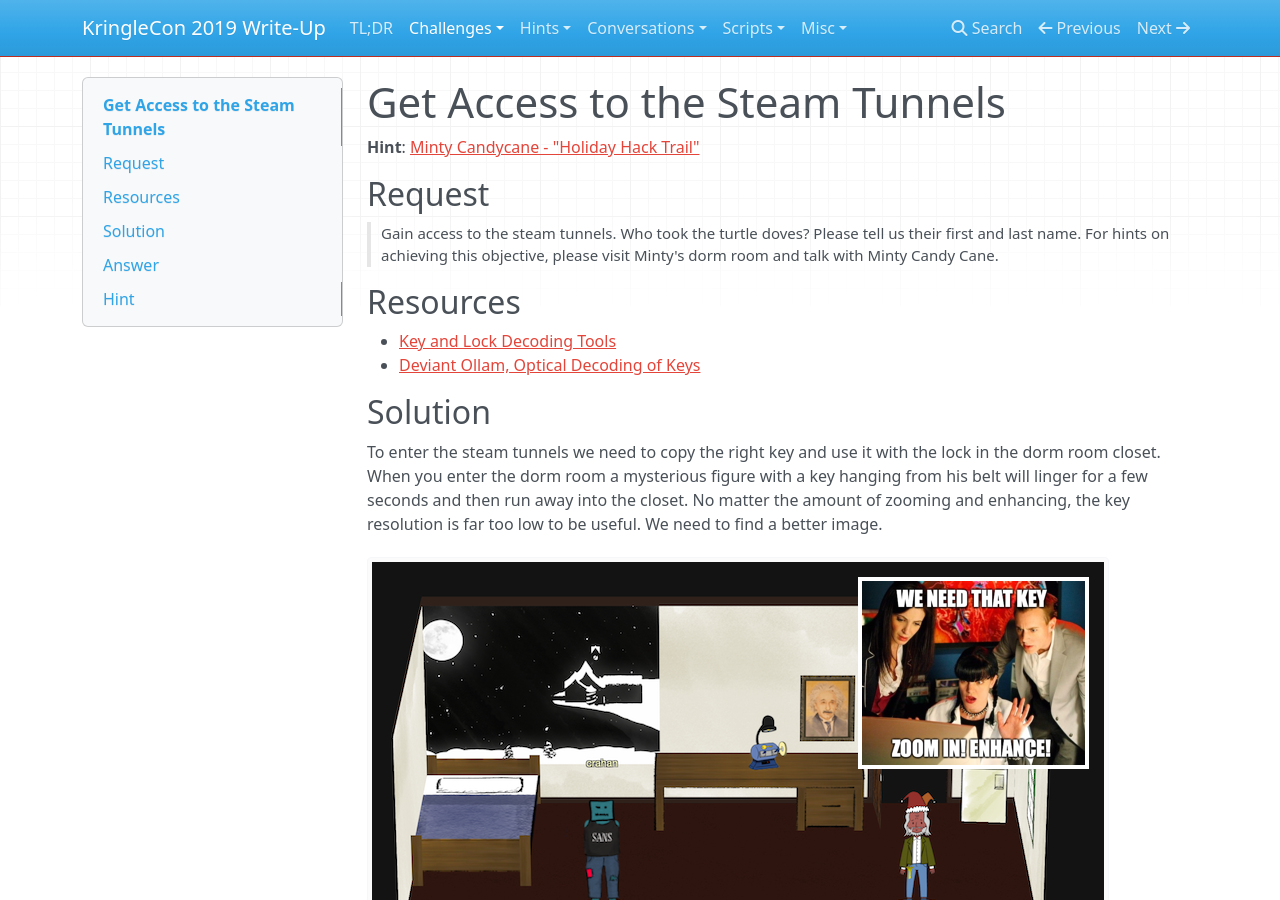
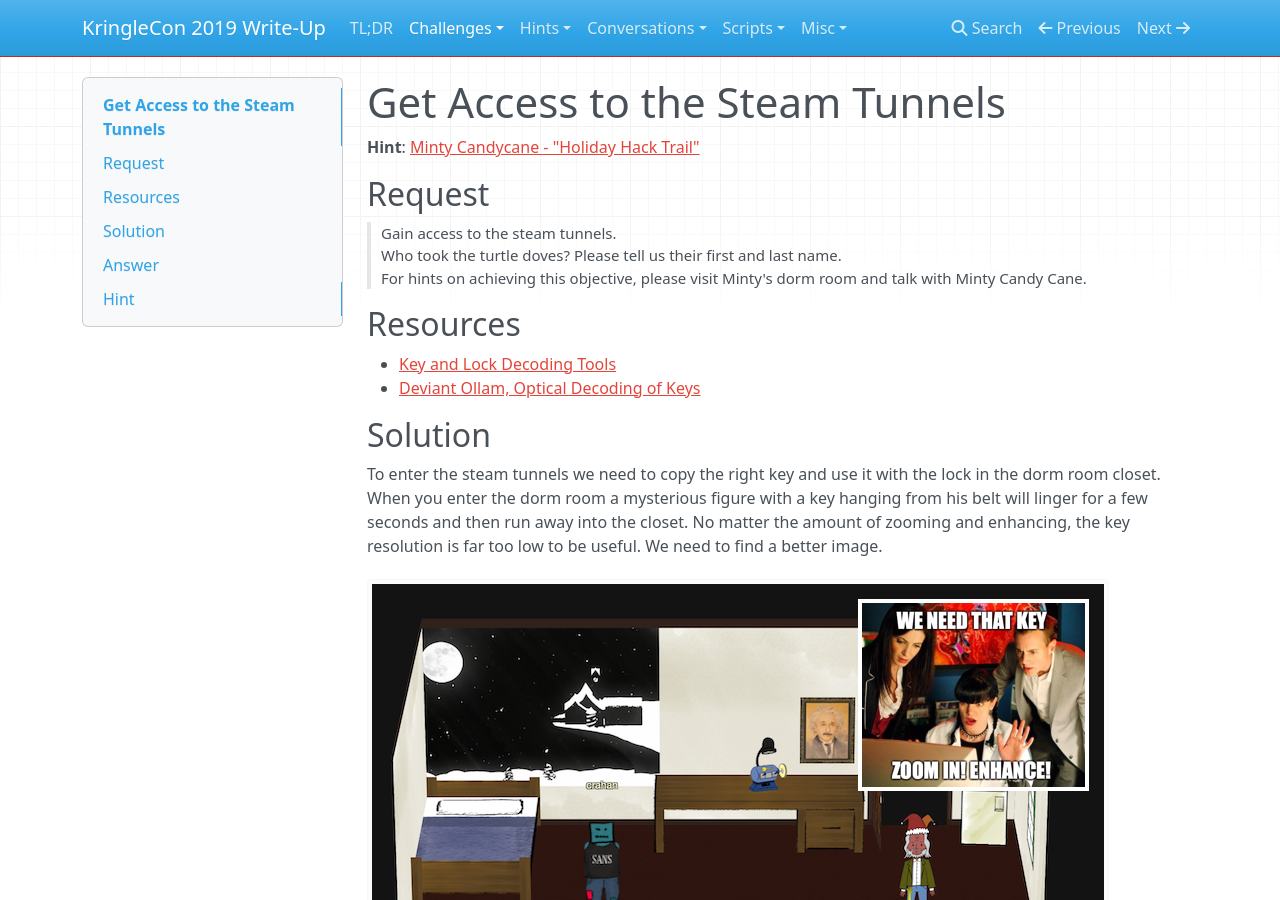
Before and after one commit to crahan/HolidayHackChallenge2019, an MkDocs documentation site: the page built from docs/challenges/c7.md, in a window 1280 px wide and 900 px high. Built offline with MkDocs 1.6.1, drawn with Linux system fonts in a browser that asks for light colours; nearby versions of some CDN libraries; a style sheet for code colours, icons or effects is not loaded.

Commit message:
Request cleanup

```diff
--- a/docs/challenges/c7.md
+++ b/docs/challenges/c7.md
@@ -2,7 +2,9 @@
 **Hint**: [Minty Candycane - "Holiday Hack Trail"](../hints/h7.md)
 
 ## Request
-> Gain access to the steam tunnels. Who took the turtle doves? Please tell us their first and last name. For hints on achieving this objective, please visit Minty's dorm room and talk with Minty Candy Cane.
+> Gain access to the steam tunnels.
+> Who took the turtle doves? Please tell us their first and last name.
+> For hints on achieving this objective, please visit Minty's dorm room and talk with Minty Candy Cane.
 
 ## Resources
 - [Key and Lock Decoding Tools](https://github.com/deviantollam/decoding)
```
Also changed, not shown: docs/challenges/c5.md (+2 -1 lines), docs/challenges/c8.md (+2 -1 lines).
